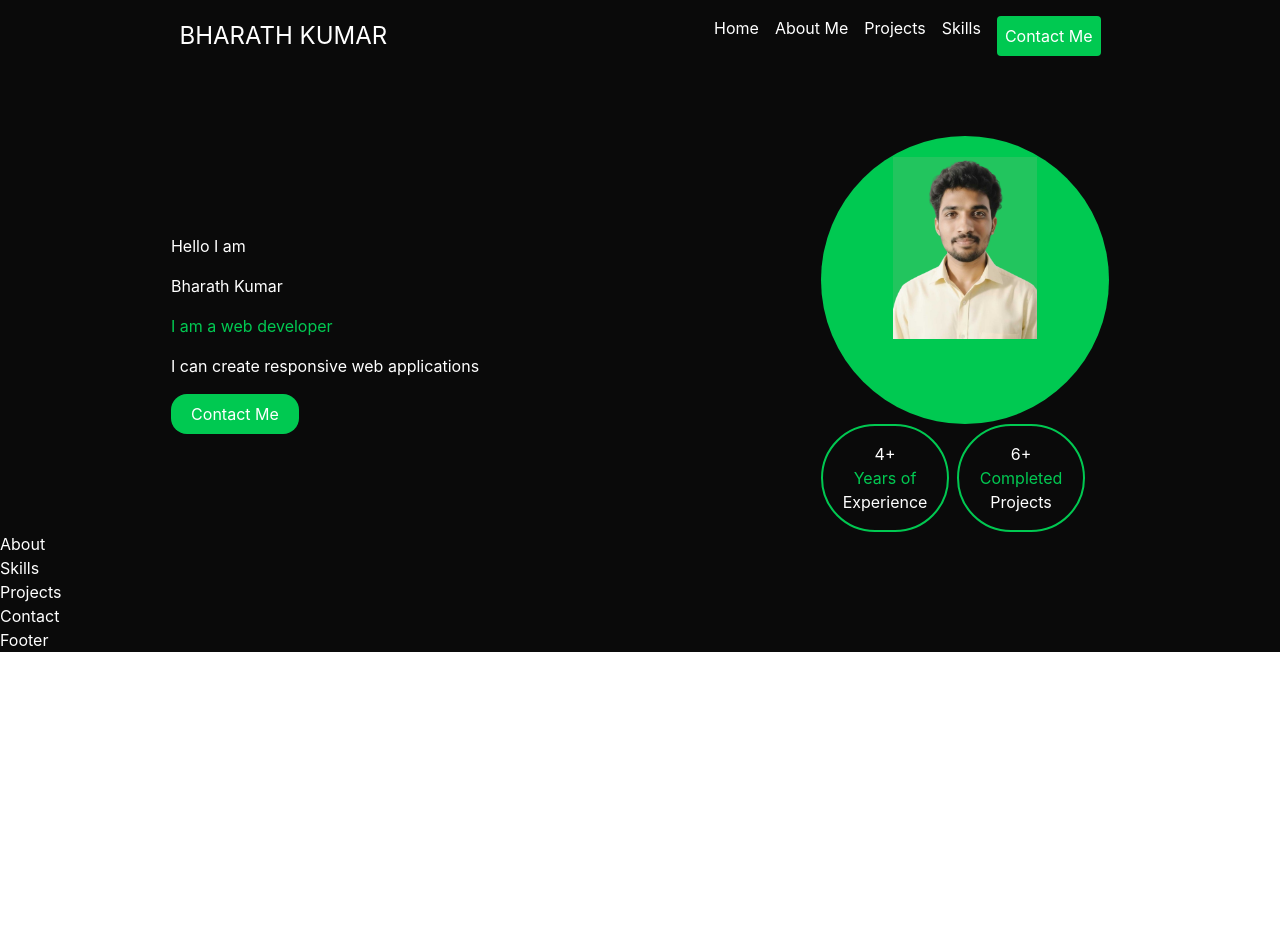
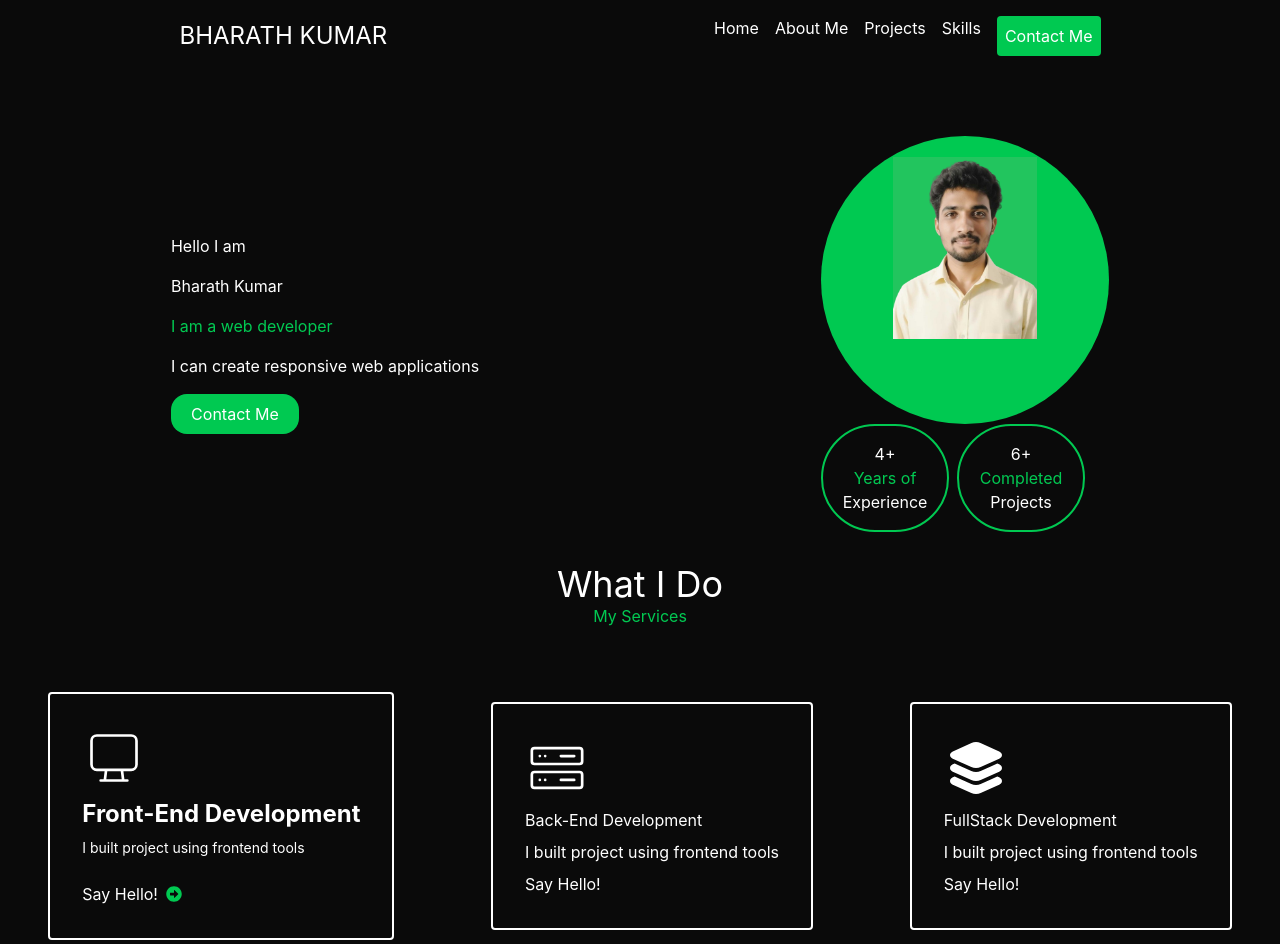
Before and after one commit to Bharath938/Portfolio, a React (Vite) app: page / in a window 1280 px wide. Shown: the top 944 px of the page. Before the commit the page ends 800 px from the top, so only its background shows below. Built offline with nearby package versions, Linux system fonts and the light colour scheme.

Commit message:
Add Services section

```diff
--- a/package.json
+++ b/package.json
@@ -13,6 +13,7 @@
     "@tailwindcss/vite": "^4.3.0",
     "react": "^19.2.6",
     "react-dom": "^19.2.6",
+    "react-icons": "^5.6.0",
     "tailwindcss": "^4.3.0"
   },
   "devDependencies": {
--- a/src/App.jsx
+++ b/src/App.jsx
@@ -1,6 +1,7 @@
 import React from "react";
 import Navbar from "./components/Navbar";
 import Hero from "./components/Hero";
+import Services from "./components/Services";
 import Footer from "./components/Footer";
 import Contact from "./components/Contact";
 import Projects from "./components/Projects";
@@ -12,6 +13,7 @@ function App() {
     <main className="bg-[#0a0a0a] text-white">
       <Navbar />
       <Hero />
+      <Services />
       <About />
       <Skills />
       <Projects />
--- /dev/null
+++ b/src/components/Services.jsx
@@ -0,0 +1,50 @@
+import React from "react";
+import { CiMonitor } from "react-icons/ci";
+import { CiServer } from "react-icons/ci";
+import { IoLayers } from "react-icons/io5";
+import { FaArrowAltCircleRight } from "react-icons/fa";
+
+function Services() {
+  return (
+    <div className="flex flex-col mt-8">
+      <div className="flex flex-col justify-center items-center">
+        <span className="text-4xl">What I Do</span>
+        <span className="text-green-500">My Services</span>
+      </div>
+
+      <div className="flex justify-around items-center mt-16">
+        <div className="flex flex-col space-y-2 border border-2 p-8 rounded">
+          <span>
+            <CiMonitor className="w-16 h-16" />
+          </span>
+          <span className="text-2xl font-bold">Front-End Development</span>
+          <span className="text-sm">I built project using frontend tools</span>
+          <div className="flex items-center gap-2 mt-4">
+            <span>Say Hello!</span>
+            <span>
+              <FaArrowAltCircleRight className="text-green-500 font-bold" />
+            </span>
+          </div>
+        </div>
+        <div className="flex flex-col space-y-2 border border-2 p-8 rounded">
+          <span>
+            <CiServer className="w-16 h-16" />
+          </span>
+          <span>Back-End Development</span>
+          <span>I built project using frontend tools</span>
+          <span>Say Hello!</span>
+        </div>
+        <div className="flex flex-col space-y-2 border border-2 p-8 rounded">
+          <span>
+            <IoLayers className="w-16 h-16" />
+          </span>
+          <span>FullStack Development</span>
+          <span>I built project using frontend tools</span>
+          <span>Say Hello!</span>
+        </div>
+      </div>
+    </div>
+  );
+}
+
+export default Services;
```
Also changed, not shown: 1 other file (tests, documents, lock files or other folders).
